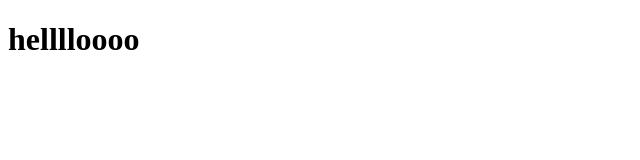
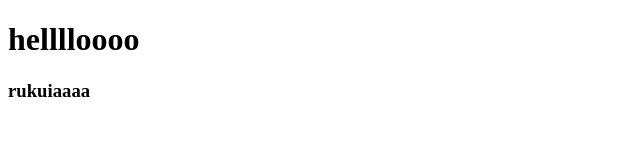
Before and after one commit to Kaarbekovna/myprogect, a plain HTML site: page index.html in a window 1280 px wide. Shown: the whole page, without its empty margins (0-640 px from the left). Drawn offline with Linux system fonts and the light colour scheme.

Commit message:
index.html mod

```diff
--- a/index.html
+++ b/index.html
@@ -8,5 +8,6 @@
 </head>
 <body>
     <h1>helllloooo</h1>
+    <h3>rukuiaaaa</h3>
 </body>
 </html>
```
